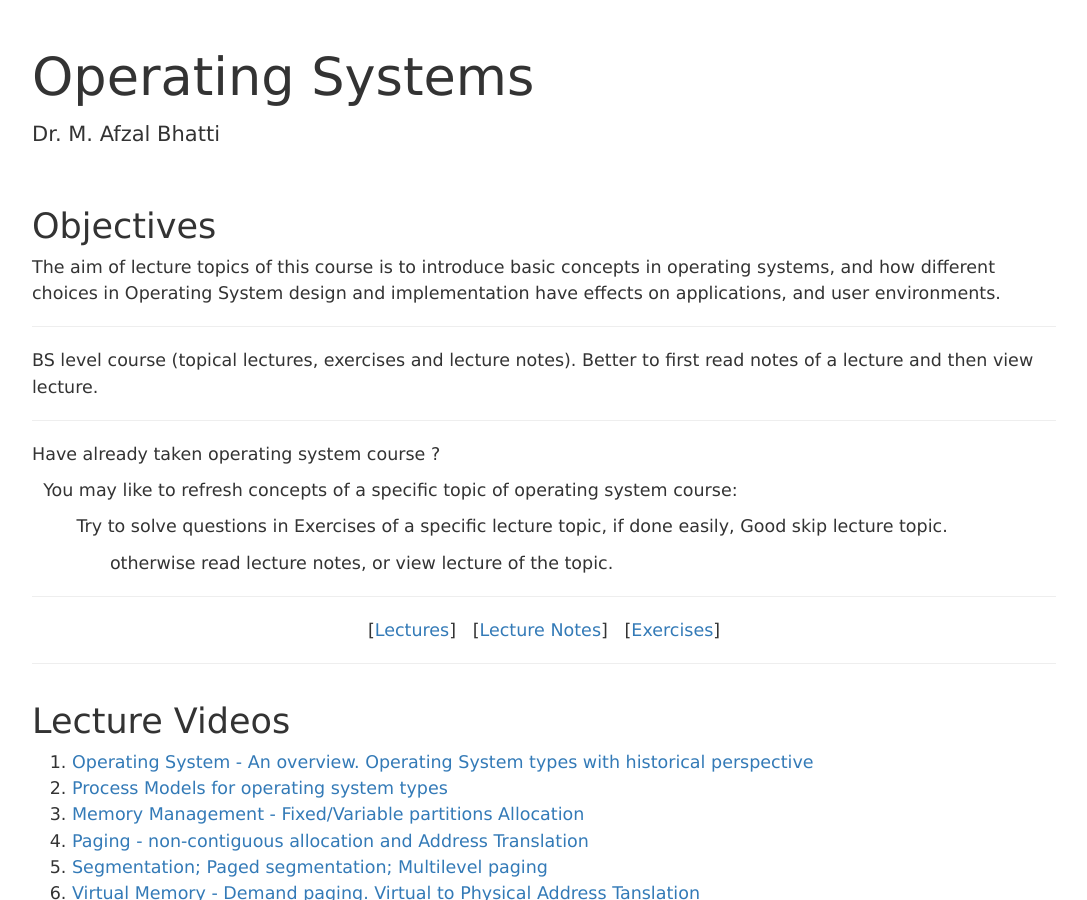
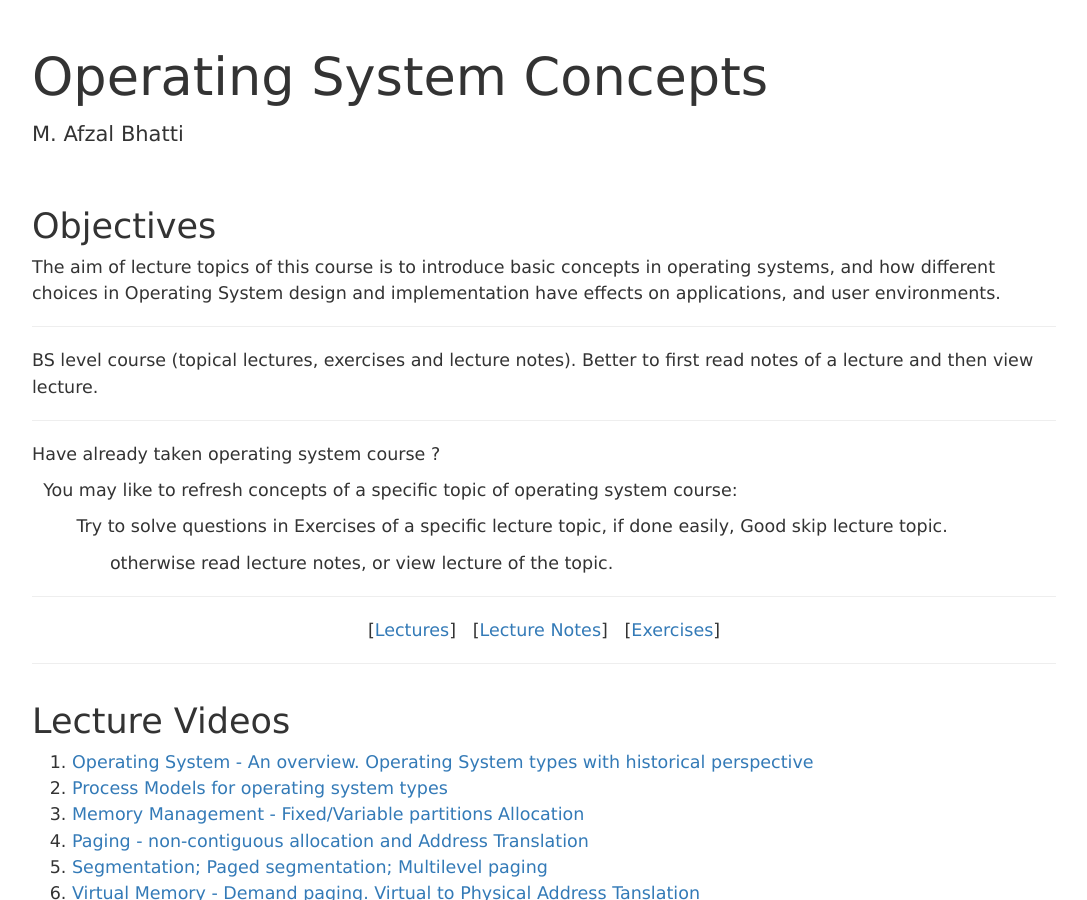
Before and after one commit to CS-Concepts-hub/Operating-Systems-Concepts, a Jekyll site: the page built from index.html, in a window 1280 px wide and 900 px high. Shown: the whole window, without its empty margins (96-1183 px from the left). Built offline with Jekyll 4.4.1, drawn with Linux system fonts in a browser that asks for light colours.

Commit message:
Update index.html

```diff
--- a/index.html
+++ b/index.html
@@ -6,8 +6,8 @@ weight: 0
 
 <section class="main-container page-head">
 	<div class="main">
-		<h1 class="head-title">Operating Systems</h1>
-		<p class="head-subtitle">Dr. M. Afzal Bhatti</p>
+		<h1 class="head-title">Operating System Concepts</h1>
+		<p class="head-subtitle">M. Afzal Bhatti</p>
 	</div>
 </section>
 <section class="main-container text">
```
